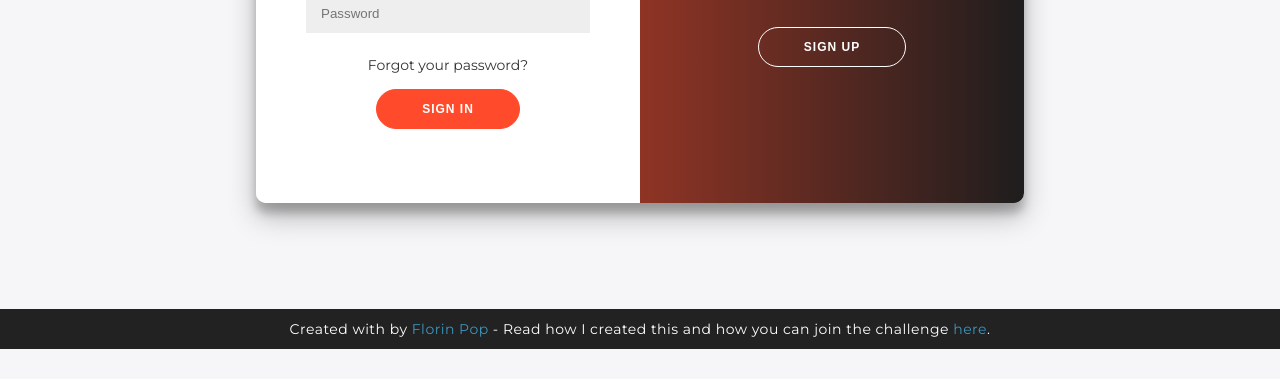
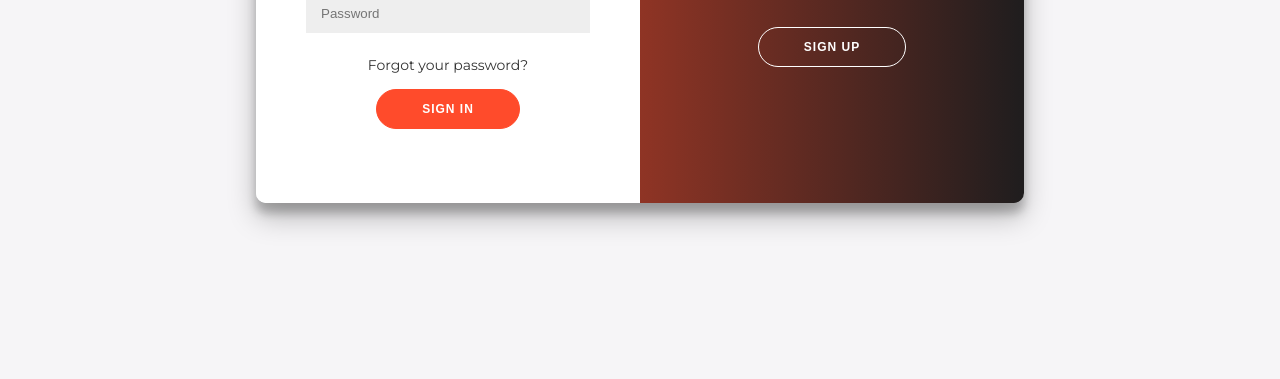
Before and after one commit to SurajBhandari5110/WebApp, a plain HTML site: page index.html in a window 1280 px wide. Shown: the part 451-830 px from the top of the page. Drawn offline with Linux system fonts and the light colour scheme.

Commit message:
Update index.html

```diff
--- a/index.html
+++ b/index.html
@@ -51,14 +51,7 @@
 	</div>
 </div>
 
-<footer>
-	<p>
-		Created with <i class="fa fa-heart"></i> by
-		<a target="_blank" href="https://florin-pop.com">Florin Pop</a>
-		- Read how I created this and how you can join the challenge
-		<a target="_blank" href="https://www.florin-pop.com/blog/2019double-slider-sign-in-up-form/">here</a>.
-	</p>
-</footer>
+
 <script src="hello.js"></script>
 </body>
 </html>
```
